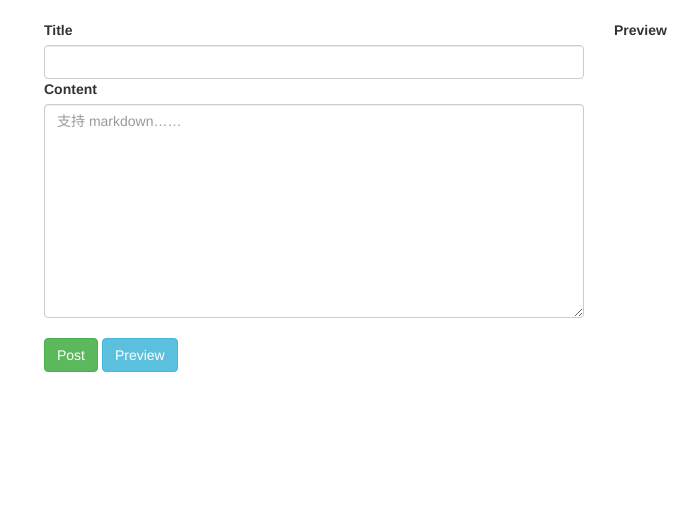
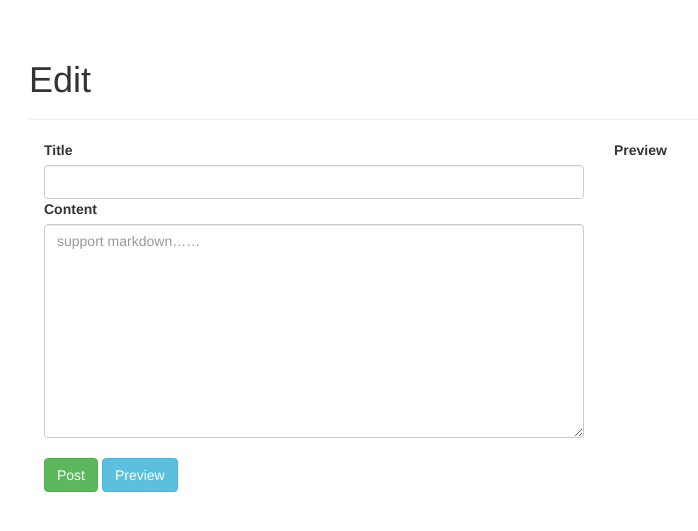
Before and after one commit to Djokovicxw/flask_blog, a Flask app: page /post in a window 1280 px wide. Shown: the part 52-583 px from the top of the page, without its empty margins (41-739 px from the left). Run offline with Flask 2, Linux system fonts and the light colour scheme; the first user in the database is signed in; some libraries are stand-ins or nearby versions.

```diff
--- a/myblog/qw/__init__.py
+++ b/myblog/qw/__init__.py
@@ -1,8 +1,7 @@
-from flask import Flask, render_template
+from flask import Flask, render_template, config
 from flask_bootstrap import Bootstrap
 from qw.db import init_extension
 from qw.views import blog, auth
-import config
 
 
 def create_app():
--- a/myblog/qw/templates/blog/index.html
+++ b/myblog/qw/templates/blog/index.html
@@ -23,6 +23,7 @@
                       <div class="panel panel-info  ">
                           <div class="panel-heading">
                               {{ article.title }}
+                              <a href="{{ ('/edit/%s' % article._id ) }}">编辑此帖</a>
                           </div>
                           <div class="panel-body">
 
--- a/myblog/qw/templates/blog/post.html
+++ b/myblog/qw/templates/blog/post.html
@@ -2,12 +2,14 @@
 {% block content %}
     <div class="container">
 
-
+    <div class="page-header">
+        <h1>{{ title }}</h1>
+    </div>
     <div class="col-md-6">
         <form action="" class="form-group"  method="post">
          {{ form.csrf_token }}
          {{ form.title.label }} {{ form.title(class="form-control") }}
-         {{ form.content.label }} {{ form.content(class="form-control", rows=10, placeholder='支持 markdown……' ) }}
+         {{ form.content.label }} {{ form.content(class="form-control", rows=10, placeholder='support markdown……') }}
          <br>
          {{ form.submit(class="btn btn-success") }}
          <button class="btn btn-info" type="button" onclick="pre()">
--- a/myblog/qw/views/blog.py
+++ b/myblog/qw/views/blog.py
@@ -5,6 +5,7 @@ from flask_login import current_user, login_required
 from flask_admin.contrib.pymongo import ModelView
 from datetime import datetime
 from qw.db import mongo
+from bson.objectid import ObjectId
 from qw.forms import PostForm
 
 blog = Blueprint('blog', __name__, template_folder='../templates/blog')
@@ -17,17 +18,21 @@ def index():
 
 
 @blog.route('/post', methods=['POST', 'GET'])
+@blog.route('/edit/<post_id>', methods=['POST', 'GET'])
 @login_required
-def post_blog():
+def post_blog(post_id=None):
     form = PostForm()
     if form.is_submitted():
         if not form.validate():
-             return jsonify(str(form.errors))
+            return jsonify(str(form.errors))
         posts = {
             'title': form.title.data,
             'content': form.content.data,
             'created_time': datetime.now().strftime('%Y-%m-%d %H:%M:%S')
         }
+        if post_id:
+            posts['_id'] = post_id
         mongo.db.blog.save(posts)
         return redirect(url_for('blog.index'))
-    return render_template('post.html', form=form)
+    title = 'Edit' if post_id else 'Edit'
+    return render_template('post.html', form=form, title=title)
--- a/myblog/run.py
+++ b/myblog/run.py
@@ -1,4 +1,4 @@
-from qw import create_app
+from myblog.qw import create_app
 
 app = create_app()
 
```
